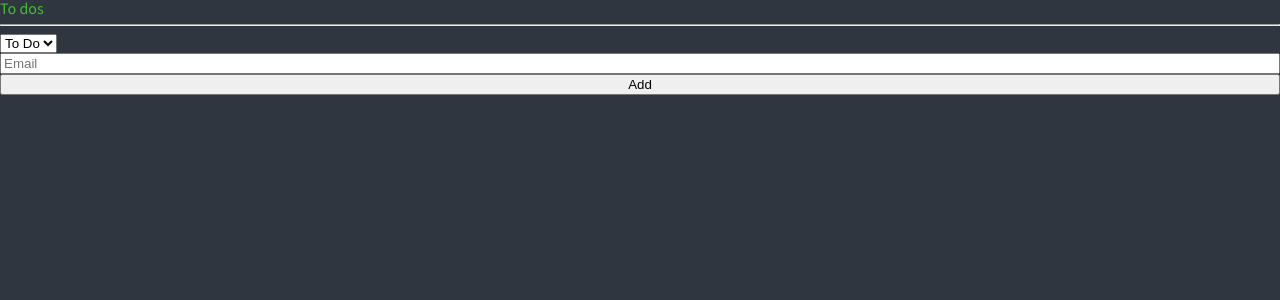
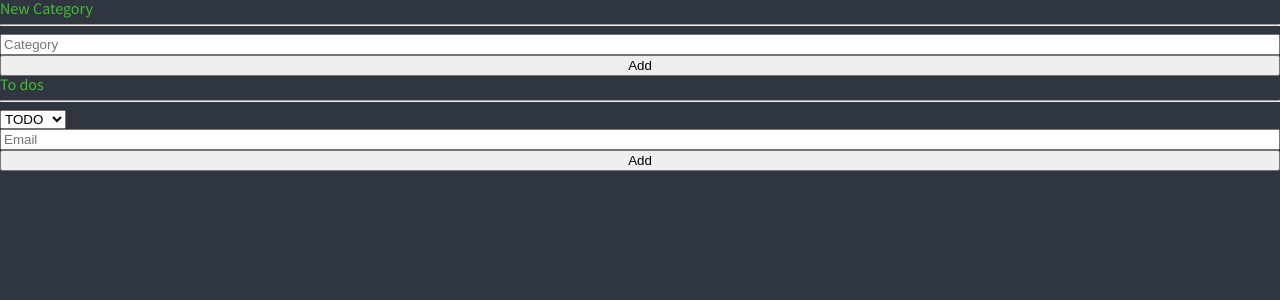
Before and after one commit to hyun-minLee/reactmasterclass, a React (Create React App) app: page / in a window 1280 px wide. Shown: the top 300 px of the page. Built offline with nearby package versions, Linux system fonts and the light colour scheme.

Commit message:
20230712

```diff
--- a/src/atoms.tsx
+++ b/src/atoms.tsx
@@ -17,6 +17,15 @@ export const catagoryState = atom<Catagories>({
   default: Catagories.TODO,
 });
 
+export const categoriesState = atom({
+  key: "categoriesState",
+  default: {
+    TODO: "TODO",
+    DOING: "DOING",
+    DONE: "DONE",
+  },
+});
+
 export const toDoState = atom<ITodo[]>({
   key: "toDo",
   default: [],
--- /dev/null
+++ b/src/components/CreateCategory.tsx
@@ -0,0 +1,46 @@
+import { useForm } from "react-hook-form";
+import {
+  atom,
+  useRecoilState,
+  useRecoilValue,
+  useSetRecoilState,
+} from "recoil";
+import { categoriesState, toDoState } from "../atoms";
+
+interface ICategory {
+  NEW_CATEGORY: string;
+}
+
+interface IForm {
+  toDo: string;
+}
+
+function CreateCategory() {
+  const setCategory = useSetRecoilState(categoriesState);
+  const category = useRecoilValue(categoriesState);
+  const { register, handleSubmit, setValue } = useForm<ICategory>();
+  //   const [toDos, setToDos] = useRecoilState(toDoState);
+  const addNewCategory = (data: ICategory) => {
+    const { NEW_CATEGORY } = data;
+
+    setCategory((prevCategories) => ({
+      [NEW_CATEGORY]: NEW_CATEGORY,
+      ...prevCategories,
+    }));
+  };
+  return (
+    <form
+      onSubmit={handleSubmit(addNewCategory)}
+      style={{ display: "flex", flexDirection: "column" }}
+    >
+      <input
+        {...register("NEW_CATEGORY", {
+          required: "Please Write to do ",
+        })}
+        placeholder="Category "
+      />
+      <button>Add </button>
+    </form>
+  );
+}
+export default CreateCategory;
--- a/src/components/CreateToDo.tsx
+++ b/src/components/CreateToDo.tsx
@@ -5,7 +5,7 @@ import {
   useRecoilValue,
   useSetRecoilState,
 } from "recoil";
-import { catagoryState, toDoState } from "../atoms";
+import { categoriesState, toDoState } from "../atoms";
 
 interface IForm {
   toDo: string;
@@ -13,12 +13,13 @@ interface IForm {
 
 function CreateToDo() {
   const setToDos = useSetRecoilState(toDoState);
-  const catagory = useRecoilValue(catagoryState);
+  // const catagory = useRecoilValue(catagoryState);
+  const catagory = useRecoilValue(categoriesState);
   const { register, handleSubmit, setValue } = useForm<IForm>();
   //   const [toDos, setToDos] = useRecoilState(toDoState);
   const onSubmit = ({ toDo }: IForm) => {
     setToDos((oldtoDos) => [
-      { text: toDo, catagory: catagory, id: Date.now() },
+      { text: toDo, [catagory]: catagory, id: Date.now() },
       ...oldtoDos,
     ]);
     setValue("toDo", "");
--- a/src/components/ToDoList.tsx
+++ b/src/components/ToDoList.tsx
@@ -1,25 +1,34 @@
 import { useRecoilState, useRecoilValue } from "recoil";
-import { Catagories, catagoryState, toDoSelector, toDoState } from "../atoms";
+import { Catagories, categoriesState, toDoSelector, toDoState } from "../atoms";
 import CreateToDo from "./CreateToDo";
 import ToDo from "./ToDo";
+import CreateCategory from "./CreateCategory";
 
 function ToDoList() {
   // const toDos = useRecoilValue(toDoState);
+
   const toDos = useRecoilValue(toDoSelector);
-  const [catagory, setCatagory] = useRecoilState(catagoryState);
+  const [catagory, setCatagory] = useRecoilState(categoriesState);
+  let selectValue;
   const onInput = (event: React.FormEvent<HTMLSelectElement>) => {
-    setCatagory(event.currentTarget.value as any);
+    selectValue = event.currentTarget.value;
   };
-  console.log(toDos);
+  console.log("selectValue", selectValue);
 
   return (
     <div>
+      <h1>New Category </h1>
+      <hr />
+      <CreateCategory />
       <h1>To dos</h1>
       <hr />
-      <select value={catagory} onInput={onInput}>
-        <option value={Catagories.DOING}>Doing</option>
-        <option value={Catagories.DONE}>Done</option>
-        <option value={Catagories.TODO}>To Do</option>
+
+      <select value={selectValue} onChange={onInput}>
+        {Object.keys(catagory).map((key) => (
+          <option key={key} value={key}>
+            {catagory[key as keyof typeof catagory]}
+          </option>
+        ))}
       </select>
       <CreateToDo />
       {toDos?.map((toDo) => (
```
